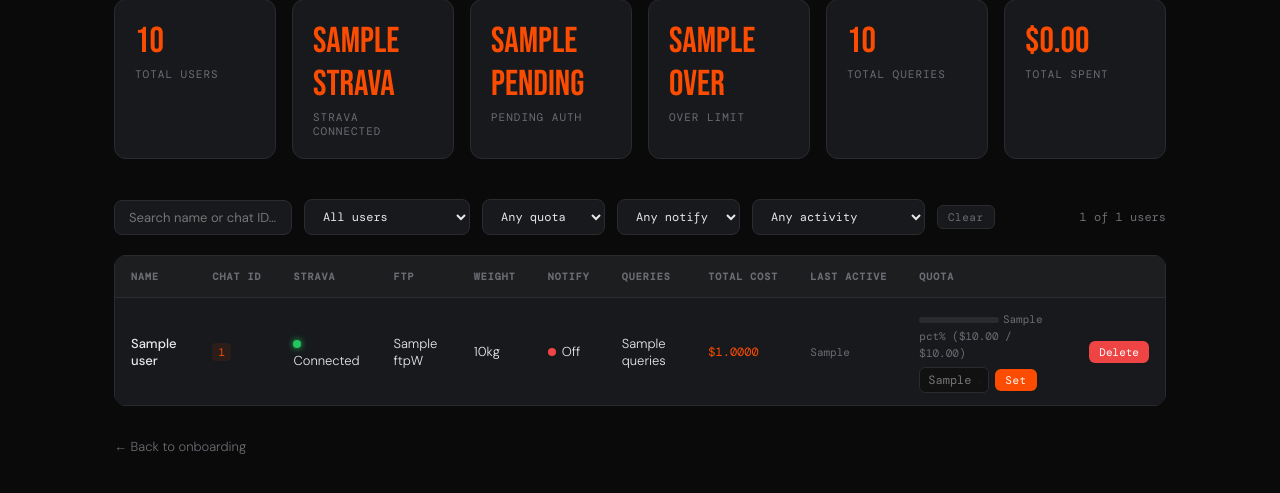
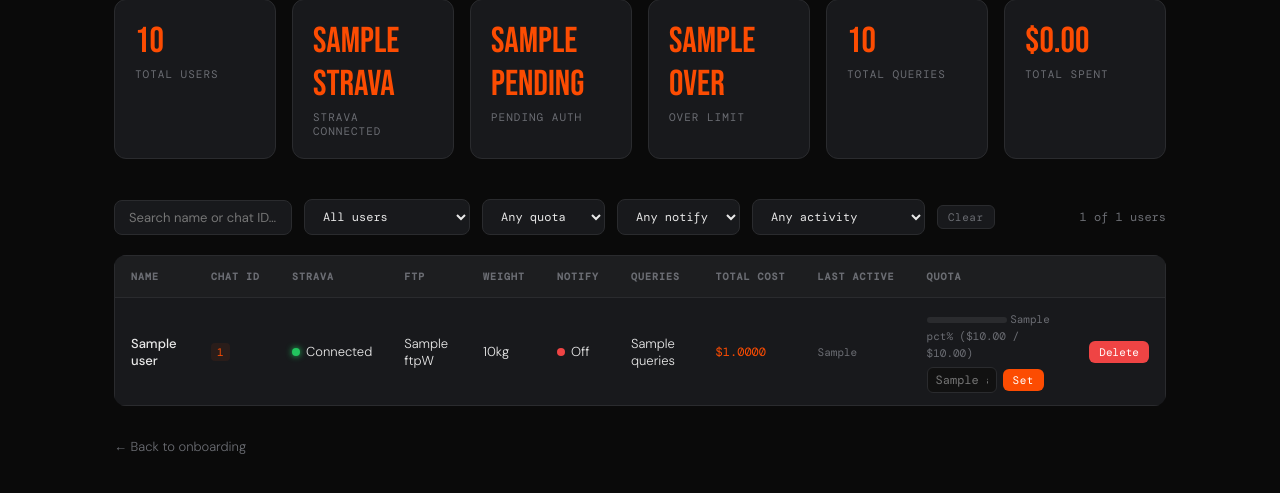
Before and after one commit to andreyshindler/strava-custom-coach, a Flask app: template onboarding/templates/admin.html in a window 1280 px wide. Shown: the part 174-667 px from the top of the page. Run offline with Flask 3, Linux system fonts and the light colour scheme; the template is opened without the code that fills it: most values are stand-ins (such as "Sample title", 1, 10 or a date in 2020); parts of the project's set-up code (start-up, migrations or seed data) failed here and were passed over.

Commit message:
Fix Strava status dot wrapping onto separate line

```diff
--- a/onboarding/templates/admin.html
+++ b/onboarding/templates/admin.html
@@ -150,7 +150,7 @@
           {% if u.strava and u.allowance is not none and u.allowance == 0 %}<span class="badge-new">NEW</span>{% endif %}
         </td>
         <td><code>{{ u.chat_id }}</code></td>
-        <td>
+        <td style="white-space:nowrap">
           {% if u.strava %}
             <span class="dot green"></span>Connected
           {% else %}
```
